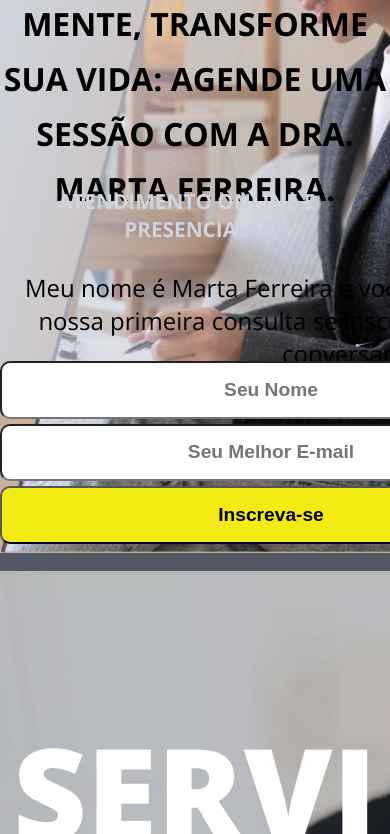
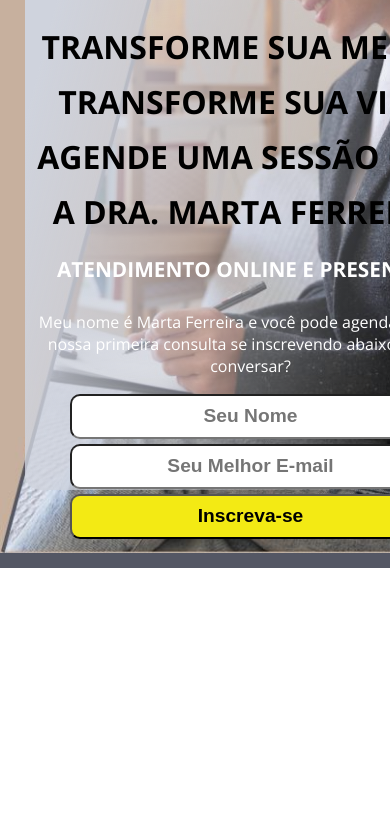
Before and after one commit to SANTANATECHNOLOGY/marta_ferreira, a plain HTML site: page index.html in a window 390 px wide. Shown: the part 244-1078 px from the top of the page. Drawn offline with nearby package versions, Linux system fonts and the light colour scheme.

Commit message:
ajuste_primeira_dobra_mobile

```diff
--- a/css/style.css
+++ b/css/style.css
@@ -291,34 +291,59 @@ a {
         background-image: url('/img/mobile/bg1.jpg');
         max-width: 500px;
         width: 100%;
+        display: flex;
+        justify-content: center;
     }
 
     .chamada {
-        margin: 0;
+        margin:0;
+        position: absolute;
         text-align: center;
-        background: linear-gradient(104.8deg, #CFD3DD 11.64%, rgba(207, 211, 221, 0) 89.62%);
-        background-blend-mode: lighten;
 
     }
 
     .chamada h1 {
         font-size: 2rem;
         text-align: center;
-        width: 100%;
+        width: auto;
+    }
+
+    .chamada h4 {
+        color: rgb(255, 255, 255);
+        width: auto;
+    }
+
+    .chamada p {
+        font-size: 1rem;
+        color: #fff;
+        width: auto;
+
+    }
+
+    .formulario {
+        width: 80%;
+        margin-left: 10%;
+        display: flex;
+        height: 25%;
+        top: 549px;
+        justify-content: center;
     }
 
     .ret1 {
-        display: flex;
-        background: linear-gradient(104.8deg, #CFD3DD 11.64%, rgba(207, 211, 221, 0) 89.62%);
+        display: block;
+        background: linear-gradient(104.8deg, rgb(207, 211, 221) 11.64%, rgba(207, 211, 221, 0) 89.62%);
         background-blend-mode: lighten;
         height: 645px;
         width: 451px;
-        margin: 0 auto;
+        left: 25px;
+        position: absolute;
         top: 89px;
         border-radius: 15px;
-        z-index: 1;
-        justify-content: center;
-        align-content: center;
+
+    }
+
+    .bg2 {
+        background-image: url();
     }
 
 }
--- a/index.html
+++ b/index.html
@@ -15,9 +15,11 @@
     <nav class="topo">
 
         <section class="bg_1">
+            <div class="ret1">
             <div class="chamada">
-                <img class="logo" src="/img/LOGO_Prancheta 1 1.png" alt="logo">
-               <nav>
+
+                    <img class="logo" src="/img/LOGO_Prancheta 1 1.png" alt="logo">
+
                 <h1>
                     Transforme sua mente, transforme sua vida: Agende uma sessão com a dra. Marta Ferreira.
                 </h1>
@@ -33,8 +35,10 @@
                     <input type="email" placeholder="Seu Melhor E-mail">
                     <button>Inscreva-se</button>
                 </form>
-               </nav>
+
+
             </div>
+        </div>
         </section>
         <section class="bg2">
             <h1>serviços</h1>
```
